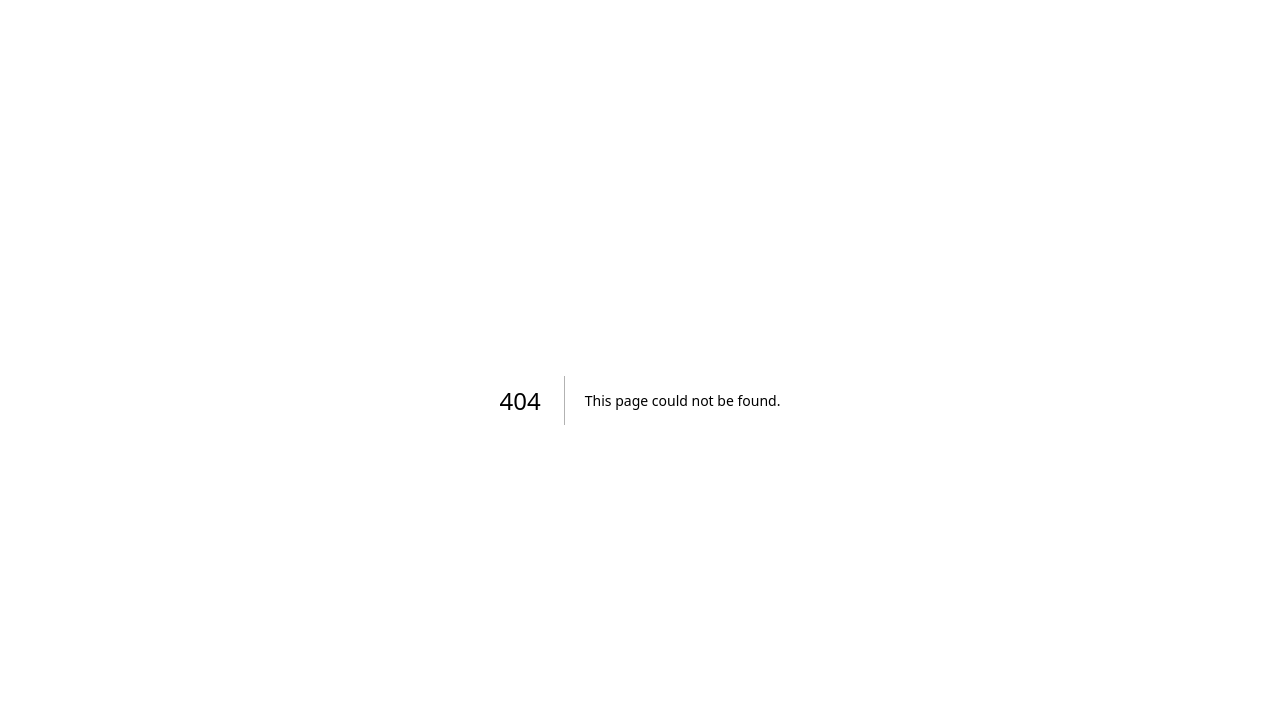
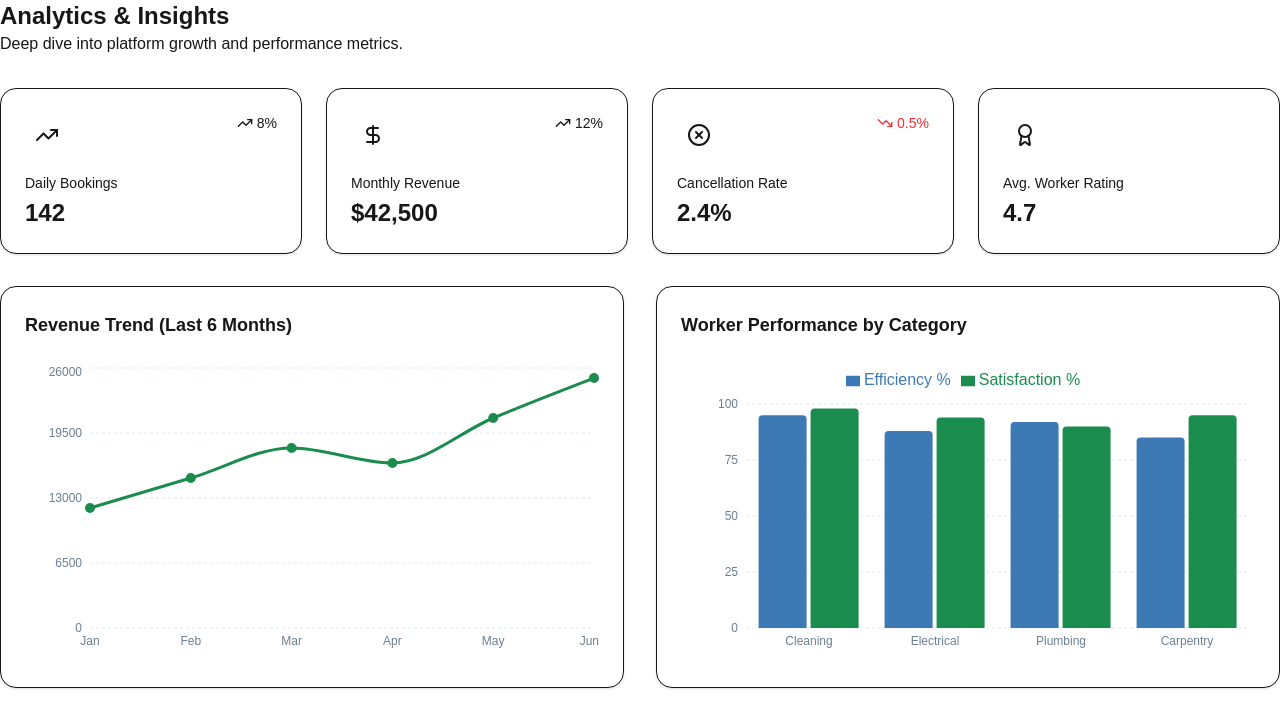
Before and after one commit to DARSHAN-URS/Laborgro_admin, a Next.js app: page /analytics in a window 1280 px wide. Before the commit this address had no page. Shown: the top 728 px of the page. Built offline with nearby package versions, Linux system fonts and the light colour scheme.

Commit message:
Migrated all pages and updated dashboard UI

```diff
--- /dev/null
+++ b/src/app/analytics/page.tsx
@@ -0,0 +1,86 @@
+'use client';
+
+import React from 'react';
+import {
+  BarChart,
+  Bar,
+  XAxis,
+  YAxis,
+  CartesianGrid,
+  Tooltip,
+  ResponsiveContainer,
+  LineChart,
+  Line,
+  Cell,
+  Legend
+} from 'recharts';
+import ChartCard from '@/components/admin/ChartCard';
+import StatCard from '@/components/admin/StatCard';
+import { DollarSign, TrendingUp, XCircle, Award } from 'lucide-react';
+
+const revenueData = [
+  { month: 'Jan', revenue: 12000 },
+  { month: 'Feb', revenue: 15000 },
+  { month: 'Mar', revenue: 18000 },
+  { month: 'Apr', revenue: 16500 },
+  { month: 'May', revenue: 21000 },
+  { month: 'Jun', revenue: 25000 },
+];
+
+const performanceData = [
+  { name: 'Cleaning', efficiency: 95, satisfaction: 98 },
+  { name: 'Electrical', efficiency: 88, satisfaction: 94 },
+  { name: 'Plumbing', efficiency: 92, satisfaction: 90 },
+  { name: 'Carpentry', efficiency: 85, satisfaction: 95 },
+];
+
+export default function AnalyticsPage() {
+  return (
+    <div className="space-y-8 pb-12">
+      <div>
+        <h1 className="text-2xl font-bold text-blue-dark">Analytics & Insights</h1>
+        <p className="text-muted">Deep dive into platform growth and performance metrics.</p>
+      </div>
+
+      <div className="grid grid-cols-1 md:grid-cols-2 lg:grid-cols-4 gap-6">
+        <StatCard title="Daily Bookings" value="142" icon={TrendingUp} trend={{ value: 8, isUp: true }} />
+        <StatCard title="Monthly Revenue" value="$42,500" icon={DollarSign} trend={{ value: 12, isUp: true }} />
+        <StatCard title="Cancellation Rate" value="2.4%" icon={XCircle} trend={{ value: 0.5, isUp: false }} />
+        <StatCard title="Avg. Worker Rating" value="4.7" icon={Award} />
+      </div>
+
+      <div className="grid grid-cols-1 lg:grid-cols-2 gap-8">
+        <ChartCard title="Revenue Trend (Last 6 Months)">
+          <ResponsiveContainer width="100%" height="100%">
+            <LineChart data={revenueData}>
+              <CartesianGrid strokeDasharray="3 3" vertical={false} stroke="#dde9f3" />
+              <XAxis dataKey="month" axisLine={false} tickLine={false} tick={{fill: '#6b7f93', fontSize: 12}} />
+              <YAxis axisLine={false} tickLine={false} tick={{fill: '#6b7f93', fontSize: 12}} />
+              <Tooltip
+                contentStyle={{ borderRadius: '12px', border: 'none', boxShadow: '0 4px 6px -1px rgb(0 0 0 / 0.1)' }}
+              />
+              <Line type="monotone" dataKey="revenue" stroke="#1a8c4e" strokeWidth={3} dot={{ fill: '#1a8c4e', strokeWidth: 2, r: 4 }} activeDot={{ r: 6 }} />
+            </LineChart>
+          </ResponsiveContainer>
+        </ChartCard>
+
+        <ChartCard title="Worker Performance by Category">
+          <ResponsiveContainer width="100%" height="100%">
+            <BarChart data={performanceData}>
+              <CartesianGrid strokeDasharray="3 3" vertical={false} stroke="#dde9f3" />
+              <XAxis dataKey="name" axisLine={false} tickLine={false} tick={{fill: '#6b7f93', fontSize: 12}} />
+              <YAxis axisLine={false} tickLine={false} tick={{fill: '#6b7f93', fontSize: 12}} />
+              <Tooltip
+                cursor={{fill: '#f0f7ff'}}
+                contentStyle={{ borderRadius: '12px', border: 'none', boxShadow: '0 4px 6px -1px rgb(0 0 0 / 0.1)' }}
+              />
+              <Legend verticalAlign="top" height={36}/>
+              <Bar dataKey="efficiency" name="Efficiency %" fill="#3d7ab5" radius={[4, 4, 0, 0]} />
+              <Bar dataKey="satisfaction" name="Satisfaction %" fill="#1a8c4e" radius={[4, 4, 0, 0]} />
+            </BarChart>
+          </ResponsiveContainer>
+        </ChartCard>
+      </div>
+    </div>
+  );
+}
--- /dev/null
+++ b/src/app/disputes/page.tsx
@@ -0,0 +1,111 @@
+'use client';
+
+import React from 'react';
+import { UserPlus, CheckCircle, ArrowUpCircle, Search, Filter } from 'lucide-react';
+import DataTable from '@/components/admin/DataTable';
+import StatusBadge from '@/components/admin/StatusBadge';
+import { useDisputes } from '@/hooks/admin-hooks';
+
+export default function DisputesPage() {
+  const { data: disputes, isLoading } = useDisputes();
+
+  const mockDisputes = [
+    { id: 'DIS-101', booking: 'BK-5231', reportedBy: 'Grace Hopper', status: 'Pending', priority: 'High', date: '2024-03-12' },
+    { id: 'DIS-102', booking: 'BK-4890', reportedBy: 'Worker: John Smith', status: 'Processing', priority: 'Medium', date: '2024-03-11' },
+    { id: 'DIS-103', booking: 'BK-9912', reportedBy: 'Bill Gates', status: 'Resolved', priority: 'Low', date: '2024-03-10' },
+  ];
+
+  const columns = [
+    { header: 'Dispute ID', accessor: 'id' },
+    { header: 'Booking ID', accessor: 'booking' },
+    { header: 'Reported By', accessor: 'reportedBy' },
+    {
+      header: 'Status',
+      accessor: 'status',
+      render: (status: string) => <StatusBadge status={status} />
+    },
+    {
+      header: 'Priority',
+      accessor: 'priority',
+      render: (priority: string) => <StatusBadge status={priority} />
+    },
+    { header: 'Created Date', accessor: 'date' },
+    {
+      header: 'Actions',
+      accessor: 'id',
+      render: (id: string, row: any) => (
+        <div className="flex items-center gap-2">
+          {row.status === 'Pending' && (
+            <button className="p-2 text-blue hover:bg-blue-pale rounded-lg transition-colors" title="Assign">
+              <UserPlus className="w-4 h-4" />
+            </button>
+          )}
+          {row.status !== 'Resolved' && (
+             <>
+              <button className="p-2 text-green-600 hover:bg-green-50 rounded-lg transition-colors" title="Resolve">
+                <CheckCircle className="w-4 h-4" />
+              </button>
+              <button className="p-2 text-orange hover:bg-orange-bg rounded-lg transition-colors" title="Escalate">
+                <ArrowUpCircle className="w-4 h-4" />
+              </button>
+             </>
+          )}
+        </div>
+      )
+    },
+  ];
+
+  return (
+    <div className="space-y-6">
+      <div className="flex flex-col sm:flex-row sm:items-center justify-between gap-4">
+        <div>
+          <h1 className="text-2xl font-bold text-blue-dark">Disputes Center</h1>
+          <p className="text-muted">Resolve conflicts between clients and workers.</p>
+        </div>
+        <div className="flex gap-3">
+          <div className="relative">
+            <Search className="absolute left-3 top-1/2 -translate-y-1/2 w-4 h-4 text-muted" />
+            <input
+              type="text"
+              placeholder="Search disputes..."
+              className="bg-white border border-border focus:border-blue/30 rounded-xl py-2 pl-10 pr-4 outline-none transition-all text-sm w-full sm:w-64"
+            />
+          </div>
+          <button className="p-2 bg-white border border-border rounded-xl text-muted hover:bg-blue-pale transition-all">
+            <Filter className="w-5 h-5" />
+          </button>
+        </div>
+      </div>
+
+      {/* Desktop Table View */}
+      <div className="hidden lg:block">
+        <DataTable
+          columns={columns}
+          data={disputes || mockDisputes}
+          isLoading={isLoading}
+        />
+      </div>
+
+      {/* Mobile Card View */}
+      <div className="grid grid-cols-1 md:grid-cols-2 gap-4 lg:hidden">
+        {(disputes || mockDisputes).map((dispute: any) => (
+          <div key={dispute.id} className="bg-white p-5 rounded-2xl border border-gray-100 shadow-sm">
+             <div className="flex justify-between items-start mb-3">
+               <div>
+                  <span className="text-xs font-bold text-blue-600 bg-blue-50 px-2 py-1 rounded-md">ID: {dispute.id}</span>
+                  <h3 className="font-bold text-gray-900 mt-2">Booking {dispute.booking}</h3>
+               </div>
+               <StatusBadge status={dispute.status} />
+             </div>
+             <p className="text-sm text-gray-600 mb-1">Reported by: <span className="font-medium">{dispute.reportedBy}</span></p>
+             <p className="text-xs text-gray-500 mb-4">Date: {dispute.date}</p>
+             <div className="flex gap-2">
+                <button className="flex-1 py-2 bg-blue-50 text-blue-600 rounded-lg text-sm font-bold">Manage</button>
+                <button className="flex-1 py-2 bg-green-50 text-green-600 rounded-lg text-sm font-bold">Resolve</button>
+             </div>
+          </div>
+        ))}
+      </div>
+    </div>
+  );
+}
```
